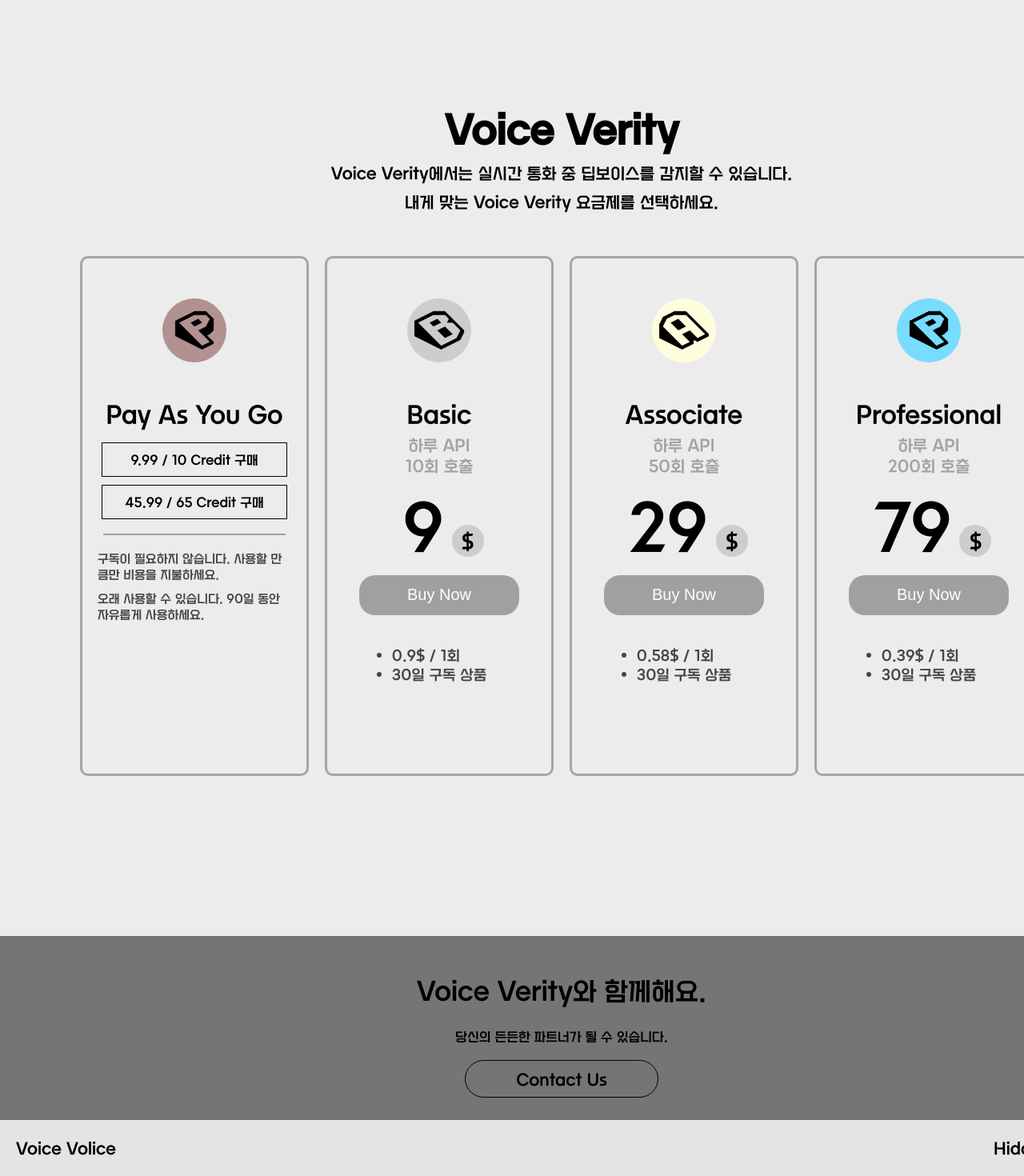
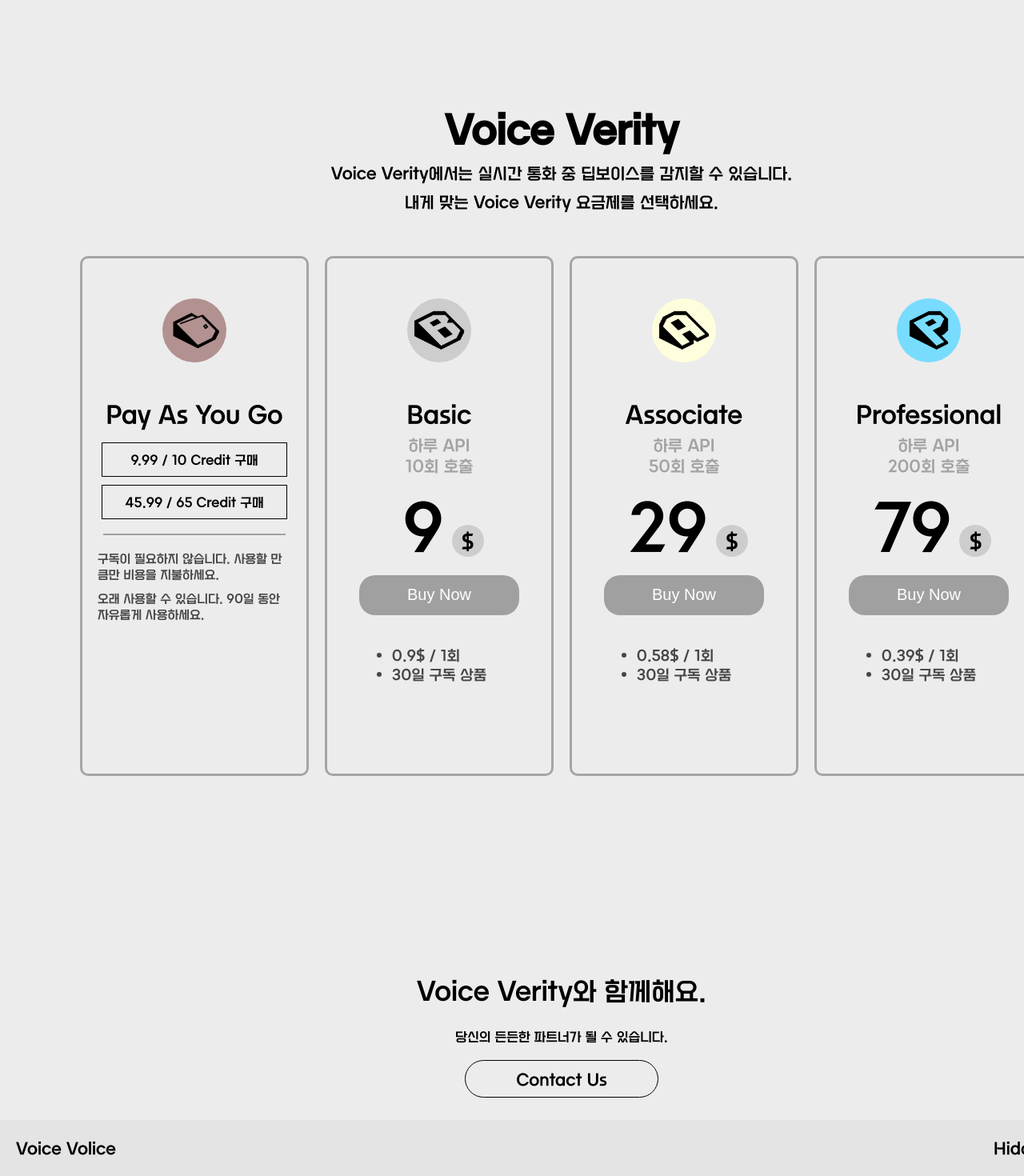
Before and after one commit to kyudori/KT_AIVLE_School_Big_Project, a Next.js app in the folder frontend/: page /plan in a window 1280 px wide. Shown: the part 100-1570 px from the top of the page at 80% size. Built offline with nearby package versions, Linux system fonts and the light colour scheme.

Commit message:
plan 아이콘, 컨택 배경색 변경

```diff
--- a/frontend/pages/plan.js
+++ b/frontend/pages/plan.js
@@ -16,7 +16,7 @@ const plans = [
       { id: 2, price: 45.99, credits: 65 },
     ],
     color: 'B29191',
-    icon: "/images/p.png",
+    icon: "/images/moneyclip.png",
     description1: "구독이 필요하지 않습니다. 사용할 만큼만 비용을 지불하세요.",
     description2: "오래 사용할 수 있습니다. 90일 동안 자유롭게 사용하세요.",
   },
--- a/frontend/styles/Plan.module.css
+++ b/frontend/styles/Plan.module.css
@@ -143,7 +143,7 @@
 }
 
 .contactUs {
-  background-color: rgba(0, 0, 0, 0.5);
+  background-color: rgba(0, 0, 0, 0);
   text-align: center;
   padding: 20px;
   height: 190px;
```
Also changed, not shown: frontend/public/images/moneyclip.png (added).
